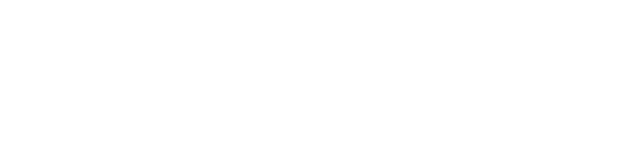
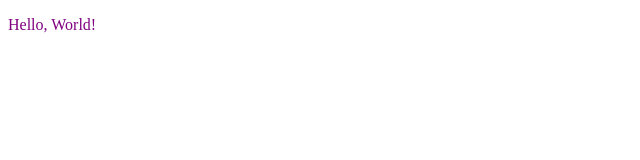
Before and after one commit to Alvin-Ding11/ICS2O-Unit2-03-HTML, a plain HTML site: page index.html in a window 1280 px wide. Shown: the whole page, without its empty margins (0-640 px from the left). Drawn offline with Linux system fonts and the light colour scheme.

Commit message:
Changed the font color

```diff
--- a/index.html
+++ b/index.html
@@ -3,10 +3,11 @@
   <head>
     <meta charset="utf-8">
     <meta name="viewport" content="width=device-width">
-    <title>repl.it</title>
+    <title>Hello, World!</title>
     <link href="style.css" rel="stylesheet" type="text/css" />
   </head>
   <body>
+      <p style="color:purple;">Hello, World!</p>
     <script src="script.js"></script>
   </body>
 </html>
```
